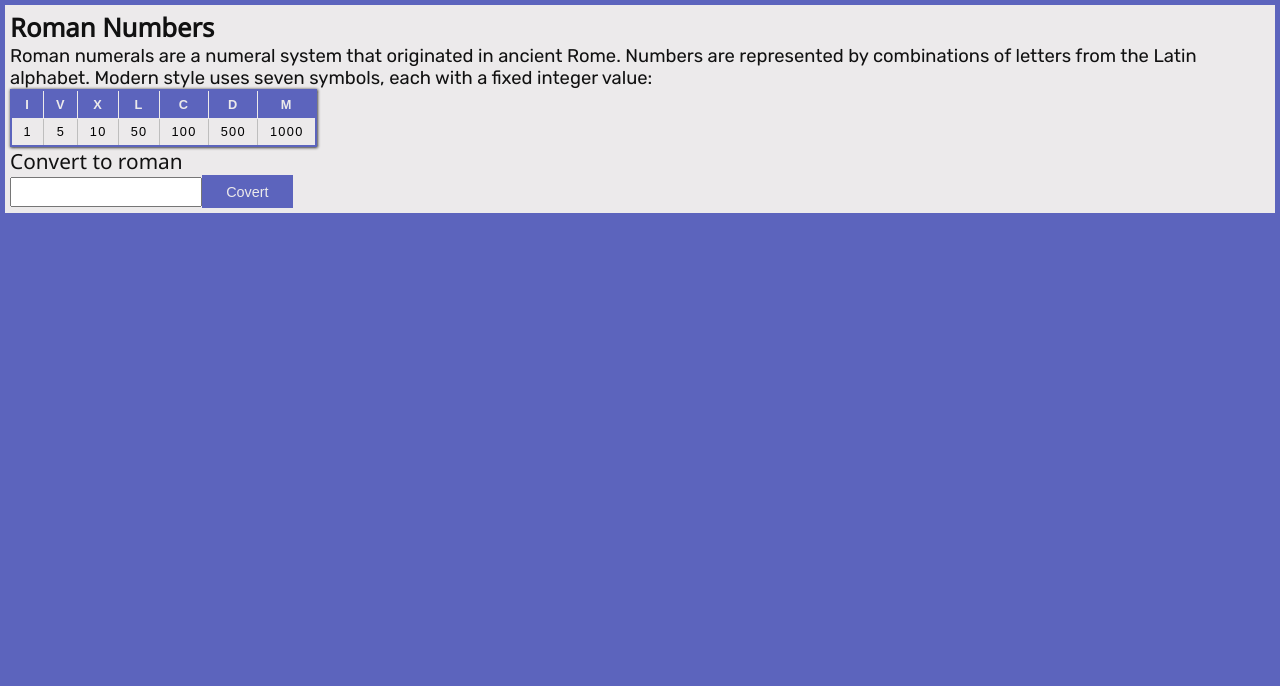
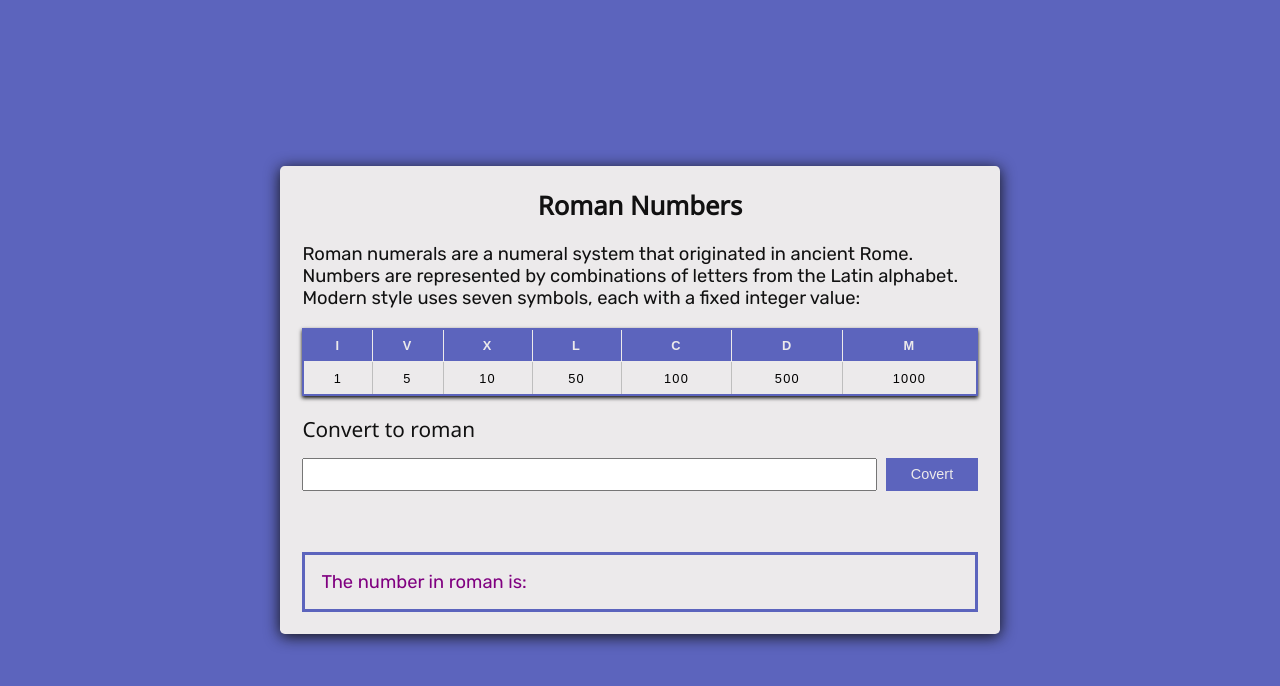
Before and after one commit to FedMG/roman-numbers, a React (Vite) app in the folder client/: page / in a window 1280 px wide. Shown: the top 686 px of the page. Built offline with nearby package versions, Linux system fonts and the light colour scheme.

Commit message:
Create: Board and Main components in /styled, and Apply: Section styles

```diff
--- a/client/src/App.jsx
+++ b/client/src/App.jsx
@@ -1,10 +1,11 @@
 import React from 'react';
 import { convertToRoman } from './functionals/convertToRoman.js';
 import { Table } from './components/Table.jsx';
-import { Form } from './styled/form.js';
+import { Form } from './components/Form.jsx';
 import { data } from './reference/data.js';
 import { Typography } from './styled/Typography.js';
 import { Section } from './styled/Section.js';
+import { Main } from './styled/Main.js';
 
 const { useState } = React;
 
@@ -34,23 +35,41 @@ export default function App() {
   };
 
   return (
-    <main style={{ backgroundColor: '#eceaeb', height: '100%', margin: '5px' }}>
+    <Main>
       <Section>
-        <div>
+        <div
+          style={{
+            width: '100%',
+            textAlign: 'center',
+          }}
+        >
           <Typography as="h1" title>
             Roman Numbers
           </Typography>
         </div>
-        <div>
+        <div style={{ width: '100%' }}>
           <Typography as="p" text>
             Roman numerals are a numeral system that originated in ancient Rome.
             Numbers are represented by combinations of letters from the Latin
             alphabet. Modern style uses seven symbols, each with a fixed integer
             value:
           </Typography>
+        </div>
+        <div
+          style={{
+            width: '100%',
+          }}
+        >
           <Table data={data} />
         </div>
-        <div>
+        <div
+          style={{
+            display: 'flex',
+            flexDirection: 'column',
+            gap: '0.9em 0',
+            width: '100%',
+          }}
+        >
           <Typography as="span" subtitle>
             Convert to roman
           </Typography>
@@ -60,18 +79,18 @@ export default function App() {
               value={input}
             />
           </div>
-          <div>
+          <div style={{ minHeight: '2em' }}>
             <Typography as="span" error>
               {error}
             </Typography>
           </div>
-          <div>
+          <div style={{ border: '3px solid #5c64bd', padding: '1em' }}>
             <Typography as="span" output>
-              {output}
+              The number {input} in roman is: {output}
             </Typography>
           </div>
         </div>
       </Section>
-    </main>
+    </Main>
   );
 }
--- a/client/src/components/Form.jsx
+++ b/client/src/components/Form.jsx
@@ -1,14 +1,15 @@
 import React from 'react';
 import { Input } from '../styled/Input.js';
 import { Button } from '../styled/Button.js';
+import { Board } from '../styled/Board.js';
 
 export const Form = ({ handlers, value }) => {
   const [formHandler, inputHandler, clickHandler] = handlers;
 
   return (
-    <form onSubmit={formHandler}>
+    <Board onSubmit={formHandler}>
       <Input type="text" onChange={inputHandler} value={value} />
       <Button onClick={clickHandler}>Covert</Button>
-    </form>
+    </Board>
   );
 };
--- /dev/null
+++ b/client/src/styled/Board.js
@@ -0,0 +1,6 @@
+import styled from 'styled-components';
+
+export const Board = styled('form')(({ theme }) => ({
+  display: 'flex',
+  gap: '0 0.6em',
+}));
--- a/client/src/styled/Input.js
+++ b/client/src/styled/Input.js
@@ -2,4 +2,5 @@ import styled from 'styled-components';
 
 export const Input = styled('input')(({ theme: { components } }) => ({
   padding: components.form.pad.input,
+  width: '100%',
 }));
--- /dev/null
+++ b/client/src/styled/Main.js
@@ -0,0 +1,9 @@
+import styled from 'styled-components';
+
+export const Main = styled('main')(({ theme }) => ({
+  height: '100vh',
+  width: '100vw',
+  display: 'flex',
+  justifyContent: 'center',
+  alignItems: 'center',
+}));
--- a/client/src/styled/Section.js
+++ b/client/src/styled/Section.js
@@ -1,5 +1,12 @@
 import styled from 'styled-components';
 
-export const Section = styled('section')((props) => ({
-  padding: '5px',
+export const Section = styled('section')(({ theme }) => ({
+  padding: '1.4em',
+  display: 'flex',
+  flexWrap: 'wrap',
+  backgroundColor: '#eceaeb',
+  gap: '1.2em 0',
+  maxWidth: '45em',
+  borderRadius: '0.3em',
+  boxShadow: '0 0.15em 0.9em 0 #111',
 }));
--- a/client/src/styled/form.js
+++ /dev/null
@@ -1,6 +0,0 @@
-import styled from 'styled-components';
-import { Form as UnForm } from '../components/Form.jsx';
-
-export const Form = styled(UnForm)(({ theme: { components } }) => ({
-  padding: components.form.pad.form,
-}));
--- a/client/src/styled/table.js
+++ b/client/src/styled/table.js
@@ -6,6 +6,8 @@ const TableContent = styled('table')(({ theme }) => ({
   boxShadow: theme.components.table.shadow,
   border: theme.components.table.border.table,
   borderCollapse: 'collapse',
+  width: '100%',
+  height: '100%',
 }));
 
 const THead = styled('thead')(({ theme }) => ({
--- a/client/src/styles/form.js
+++ /dev/null
@@ -1,3 +0,0 @@
-import { Form as UnstyledForm } from './components/Form.js';
-
-const
--- a/client/src/themes/table.js
+++ b/client/src/themes/table.js
@@ -3,10 +3,9 @@ export const table = {
     fz: '.8rem',
     color: '#eceaeb',
     letterSpa: '0.1em',
-    shadow: '0.2px 0.5px 3px 0.7px #000',
-
+    shadow: '0 0.15em 0.3em 0 #111',
     pad: {
-      th_td: '0.45em 0.9em',
+      th_td: '0.65em 0.65em',
     },
     border: {
       table: '2px solid #5c64bd',
--- a/client/src/themes/theme.js
+++ b/client/src/themes/theme.js
@@ -1,6 +1,6 @@
 import { table } from '../themes/table.js';
 import { typography } from '../themes/typography.js';
-import { form } from '../themes/form.js';
+import { form } from '../themes/board.js';
 
 export const theme = {
   palette: {
```
Also changed, not shown: client/src/themes/board.js (renamed from client/src/themes/form.js).
